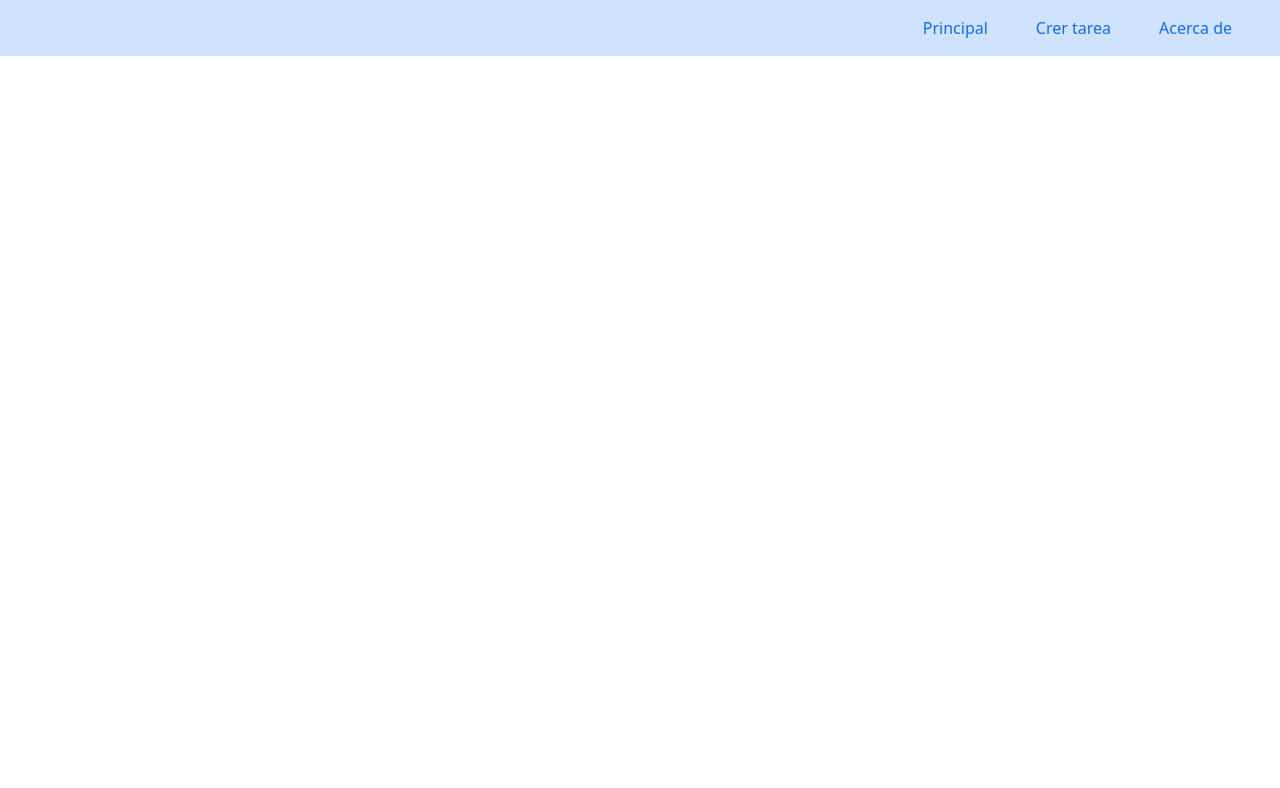
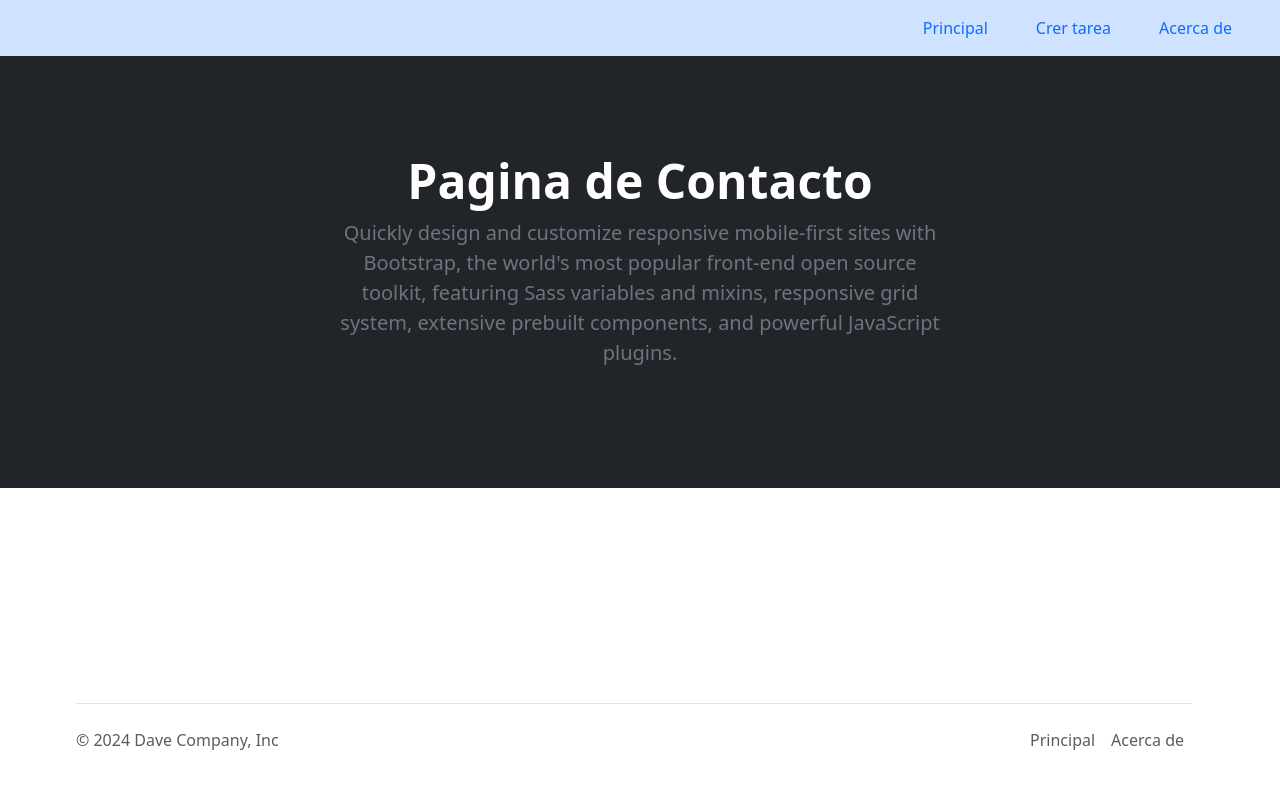
Before and after one commit to fernandvd/nuxt-todo, a Nuxt app: page /contact in a window 1280 px wide. Shown: the top 788 px of the page. Built offline with nearby package versions, Linux system fonts and the light colour scheme.

Commit message:
added not found page

```diff
--- /dev/null
+++ b/components/AppFooter.vue
@@ -0,0 +1,26 @@
+<template>
+    <div class="container position-fixed bottom-0" style="left:5%">
+        <footer class="d-flex flex-wrap justify-content-between align-items-center py-3 my-4 border-top">
+            <p class="col-md-4 mb-0 text-body-secondary">© {{ YEAR }} Dave Company, Inc</p>
+
+            <a href="/"
+                class="col-md-4 d-flex align-items-center justify-content-center mb-3 mb-md-0 me-md-auto link-body-emphasis text-decoration-none">
+
+            </a>
+
+            <ul class="nav col-md-4 justify-content-end">
+
+                <li class="nav-item">
+                    <nuxt-link to="/" class="nav-link px-2 text-body-secondary">Principal</nuxt-link>
+                </li>
+
+                <li class="nav-item">
+                    <nuxt-link to="/about" class="nav-link px-2 text-body-secondary">Acerca de </nuxt-link>
+                </li>
+            </ul>
+        </footer>
+    </div>
+</template>
+<script setup>
+const YEAR = ref(new Date().getFullYear());
+</script>
--- a/components/AppHeader.vue
+++ b/components/AppHeader.vue
@@ -1,13 +1,22 @@
 <template>
+
     <ul class="nav justify-content-end bg-primary-subtle py-2 px-3">
         <li class="nav-item me-3">
-            <NuxtLink class="nav-link active" aria-current="page" to="/">Principal</NuxtLink>
+            <NuxtLink class="nav-link" :class="{'active': route.path=='/'}" aria-current="page" to="/">Principal</NuxtLink>
         </li>
         <li class="nav-item me-3">
-            <NuxtLink class="nav-link"  to="/create-task">Crer tarea</NuxtLink>
+            <NuxtLink class="nav-link" :class="{'active': route.path=='/create-task'}"  to="/create-task">Crer tarea</NuxtLink>
         </li>
         <li class="nav-item me-3">
-            <NuxtLink class="nav-link"  to="/about" >Acerca de </NuxtLink>
+            <NuxtLink class="nav-link" :class="{'active': route.path=='/about'}"  to="/about" >Acerca de </NuxtLink>
         </li>
     </ul>
 </template>
+<script setup>
+const route = useRoute();
+</script>
+<style scoped>
+.active {
+    font-weight: 700;
+}
+</style>
--- /dev/null
+++ b/components/HeaderNotFound.vue
@@ -0,0 +1,41 @@
+<template>
+    <nav class="navbar navbar-expand-lg fixed-top navbar-dark bg-dark" aria-label="Main navigation">
+        <div class="container-fluid">
+            <a class="navbar-brand" href="#">Offcanvas navbar</a>
+            <button class="navbar-toggler p-0 border-0" type="button" id="navbarSideCollapse"
+                aria-label="Toggle navigation">
+                <span class="navbar-toggler-icon"></span>
+            </button>
+
+            <div class="navbar-collapse offcanvas-collapse" id="navbarsExampleDefault">
+                <ul class="navbar-nav me-auto mb-2 mb-lg-0">
+                    <li class="nav-item">
+                        <a class="nav-link active" aria-current="page" href="#">Dashboard</a>
+                    </li>
+                    <li class="nav-item">
+                        <a class="nav-link" href="#">Notifications</a>
+                    </li>
+                    <li class="nav-item">
+                        <a class="nav-link" href="#">Profile</a>
+                    </li>
+                    <li class="nav-item">
+                        <a class="nav-link" href="#">Switch account</a>
+                    </li>
+                    <li class="nav-item dropdown">
+                        <a class="nav-link dropdown-toggle" href="#" data-bs-toggle="dropdown"
+                            aria-expanded="false">Settings</a>
+                        <ul class="dropdown-menu">
+                            <li><a class="dropdown-item" href="#">Action</a></li>
+                            <li><a class="dropdown-item" href="#">Another action</a></li>
+                            <li><a class="dropdown-item" href="#">Something else here</a></li>
+                        </ul>
+                    </li>
+                </ul>
+                <form class="d-flex" role="search">
+                    <input class="form-control me-2" type="search" placeholder="Search" aria-label="Search">
+                    <button class="btn btn-outline-success" type="submit">Search</button>
+                </form>
+            </div>
+        </div>
+    </nav>
+</template>
--- /dev/null
+++ b/layouts/NotFound.vue
@@ -0,0 +1,7 @@
+<template>
+    <HeaderNotFound />
+    <slot />
+</template>
+
+<script setup lang="ts">
+</script>
--- a/layouts/default.vue
+++ b/layouts/default.vue
@@ -2,5 +2,6 @@
     <div>
         <AppHeader />
         <slot />
+        <AppFooter></AppFooter>
     </div>
 </template>
--- a/nuxt.config.ts
+++ b/nuxt.config.ts
@@ -2,6 +2,7 @@
 export default defineNuxtConfig({
   compatibilityDate: '2024-11-01',
   devtools: { enabled: true },
+  pages: true,
   app: {
     head: {
       title: 'Lista de Tareas',
--- /dev/null
+++ b/pages/(marketing)/contact.vue
@@ -0,0 +1,19 @@
+<template>
+
+    <div class="bg-dark text-secondary px-4 py-5 text-center">
+        <div class="py-5">
+            <h1 class="display-5 fw-bold text-white">Pagina de Contacto</h1>
+            <div class="col-lg-6 mx-auto">
+                <p class="fs-5 mb-4">
+                    Quickly design and customize responsive mobile-first sites with Bootstrap, the
+                    world's most popular front-end open source toolkit, featuring Sass variables and mixins, responsive
+                    grid system, extensive prebuilt components, and powerful JavaScript plugins.
+                </p>
+
+            </div>
+        </div>
+    </div>
+
+</template>
+<script setup>
+</script>
--- /dev/null
+++ b/pages/[...slug].vue
@@ -0,0 +1,32 @@
+<template>
+    <div class="container my-2">
+        <p class="text-danger fw-medium">
+            Your be redirect to main page in {{ TIME_TO_REDIRECT}} seconds
+        </p>
+
+    </div>
+</template>
+
+<script setup>
+const router = useRouter();
+let TIME_TO_REDIRECT = ref(10);//in seconds
+
+useHead({
+    title: "Page not found"
+});
+
+definePageMeta({
+    layout: 'not-found',
+})
+
+onMounted(() => {
+    const interval = setInterval(() => {
+        if (TIME_TO_REDIRECT.value > 0) {
+            TIME_TO_REDIRECT.value --;
+        } else {
+            clearInterval(interval);
+            router.push('/')
+        }
+    }, 1000);
+})
+</script>
--- a/pages/about.vue
+++ b/pages/about.vue
@@ -1,7 +1,24 @@
 <template>
-    <section>
-        <h3>About this project</h3>
-        <p>This project is a ToDo app FOR applied to job in ...</p>
+    <section class="container mt-3">
+        <h3 class="fw-bold">About this project</h3>
+        <p class="text-info-emphasis">This project is a ToDo app FOR applied to job in ...</p>
 
+        <div class="row justify-content-center">
+            <button class="col-auto btn btn-primary" @click="goToContact">
+                Go to contact page
+            </button>
+        </div>
     </section>
 </template>
+<script setup>
+
+useHead({
+    title: "About me"
+})
+
+async function goToContact() {
+    await navigateTo({
+        path: '/contact',
+    })
+}
+</script>
```
